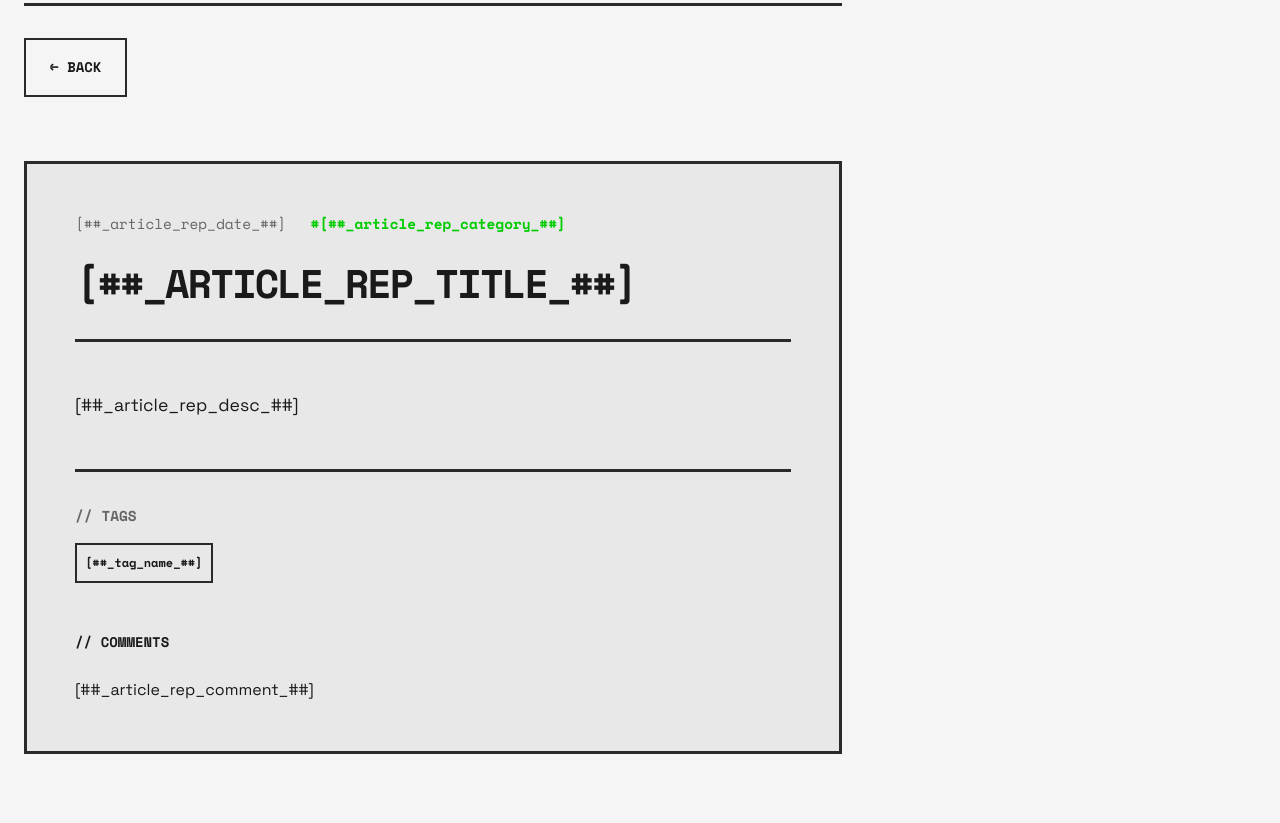
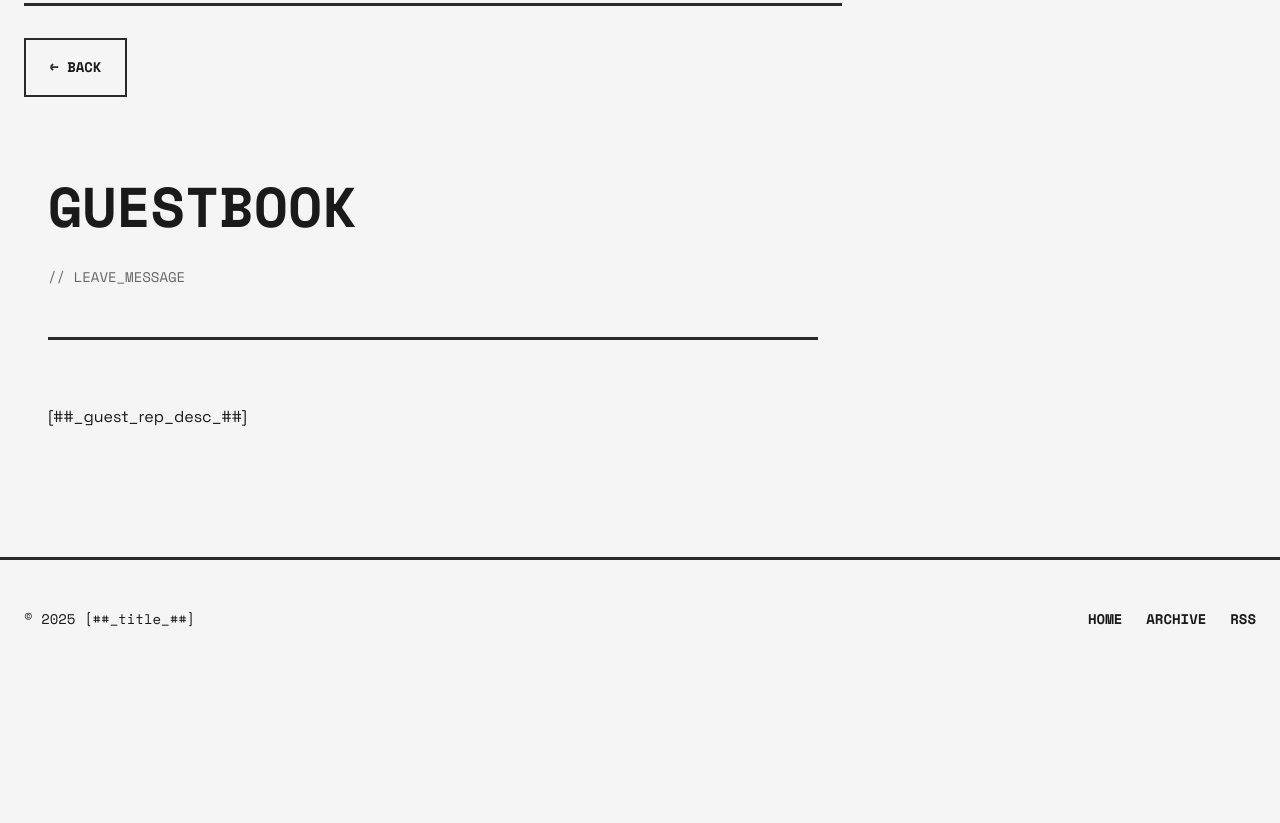
Before and after one commit to gunjourain112/brutalism-tistory-theme, a plain HTML site: page skin.html in a window 1280 px wide. Shown: the part 2117-2940 px from the top of the page. After the commit the page ends 2796 px from the top, so only its background shows below. Drawn offline with nearby package versions, Linux system fonts and the light colour scheme.

Commit message:
fix: Remove s_permalink_article_rep - use s_article_protected only

```diff
--- a/skin.html
+++ b/skin.html
@@ -5,7 +5,7 @@
     <meta charset="UTF-8">
     <meta name="viewport" content="width=device-width, initial-scale=1.0">
     <title>[##_page_title_##]</title>
-    <link rel="stylesheet" href="./style.css?v=20251028004">
+    <link rel="stylesheet" href="./style.css?v=20251028005">
     <link rel="preconnect" href="https://fonts.googleapis.com">
     <link rel="preconnect" href="https://fonts.gstatic.com" crossorigin>
     <link
@@ -52,7 +52,7 @@
                 <!-- Articles Section -->
                 <div class="articles">
 
-                    <!-- Article List -->
+                    <!-- Article List & Detail -->
                     <s_article_rep>
                         <article class="article-card">
                             <div class="article-number">[##_article_rep_index_##]</div>
@@ -168,42 +168,7 @@
                         </div>
                     </s_category>
 
-                    <!-- Article Detail Page -->
-                    <s_permalink_article_rep>
-                        <article class="article-detail">
-                            <header class="article-detail-header">
-                                <div class="article-meta-large">
-                                    <span class="article-date">[##_article_rep_date_##]</span>
-                                    <span class="article-tag">#[##_article_rep_category_##]</span>
-                                </div>
-                                <h1 class="article-detail-title">
-                                    [##_article_rep_title_##]
-                                </h1>
-                            </header>
 
-                            <div class="article-body">
-                                [##_article_rep_desc_##]
-                            </div>
-
-                            <footer class="article-detail-footer">
-                                <!-- Tags -->
-                                <s_tag_list>
-                                    <div class="tags-section">
-                                        <div class="tags-label">// TAGS</div>
-                                        <div class="tags-list">
-                                            <a href="[##_tag_link_##]" class="tag">[##_tag_name_##]</a>
-                                        </div>
-                                    </div>
-                                </s_tag_list>
-
-                                <!-- Comments -->
-                                <div class="comments-section">
-                                    <h3 class="sidebar-title">// COMMENTS</h3>
-                                    [##_article_rep_comment_##]
-                                </div>
-                            </footer>
-                        </article>
-                    </s_permalink_article_rep>
 
                     <!-- Guestbook -->
                     <s_guest>
@@ -322,7 +287,7 @@
             }
         })();
     </script>
-    <script src="./images/script.js?v=20251028004"></script>
+    <script src="./images/script.js?v=20251028005"></script>
 </body>
 
 </html>
```
Lines whose indentation alone changed are shown as unchanged.
